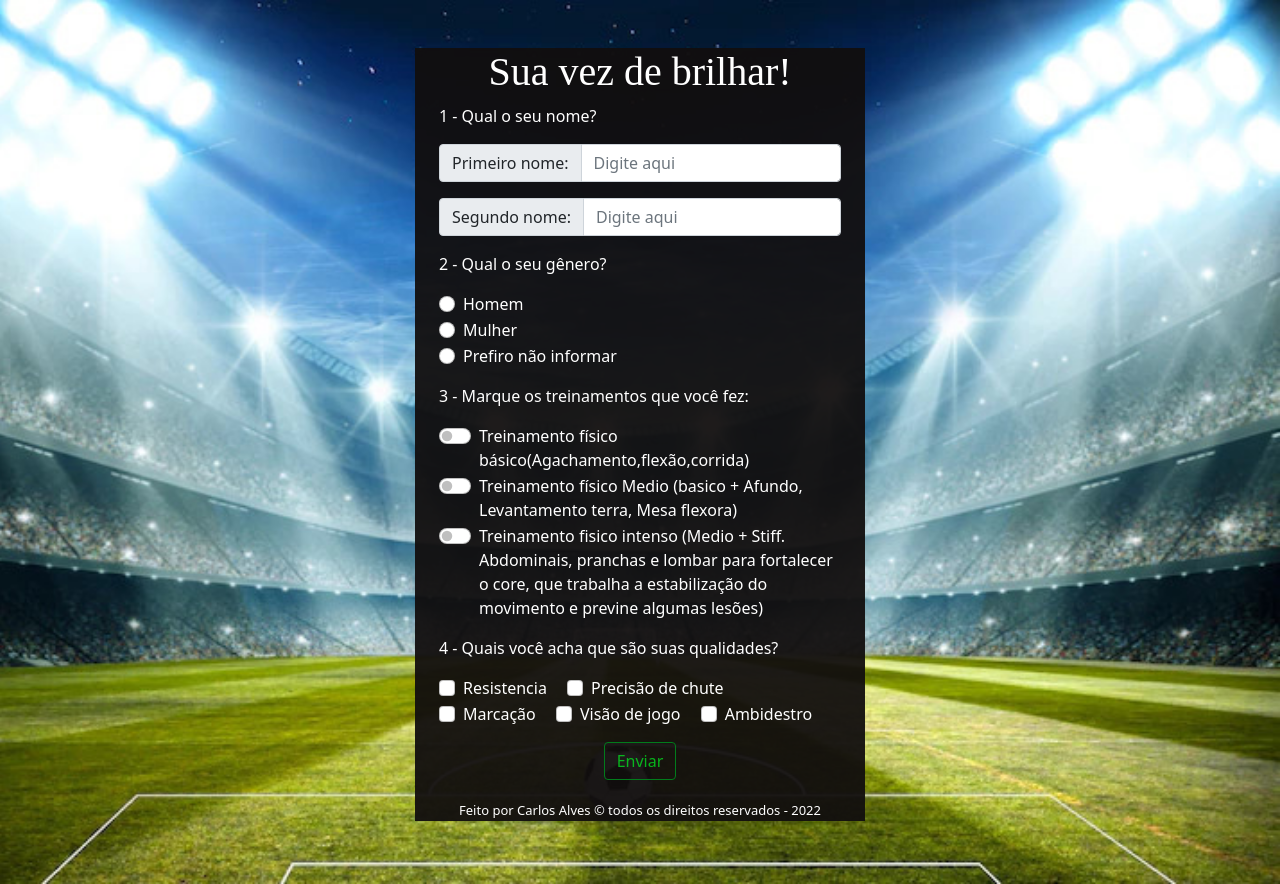
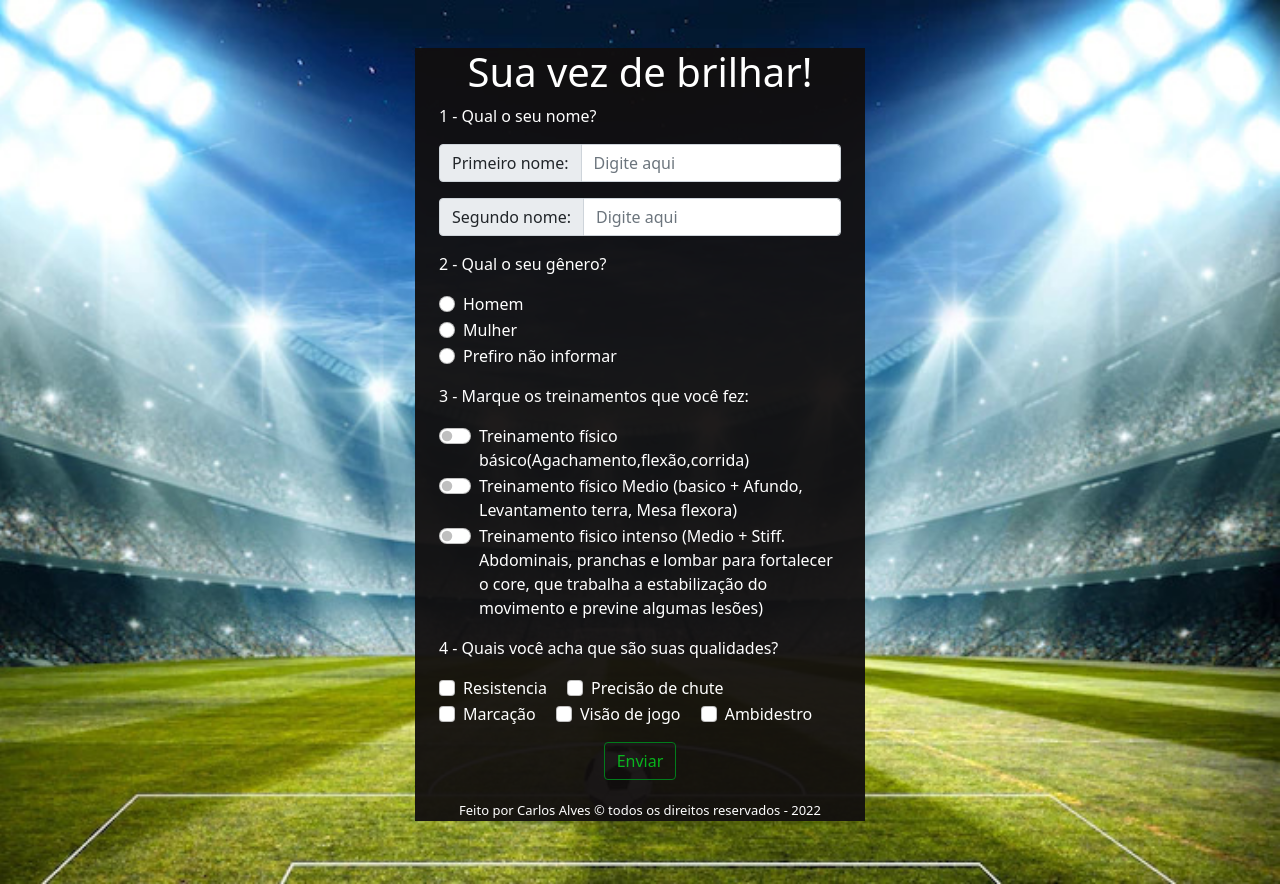
Before and after one commit to Carlos-Alves/Page-Peneira2023, a plain HTML site: page index.html in a window 1280 px wide. Drawn offline with nearby package versions, Linux system fonts and the light colour scheme; files that its build step writes are made by us from their sources.

Commit message:
teste fonte online

```diff
--- a/scss/others/page.scss
+++ b/scss/others/page.scss
@@ -15,7 +15,7 @@ body {
   height: auto;
 }
 .cabeçalho {
-  font-family: Bombing;
+  font-family: url("https://www.dafont.com/pt/a-attack-graffiti.font");
 }
 #paragraph {
   margin-top: 8px;
```
